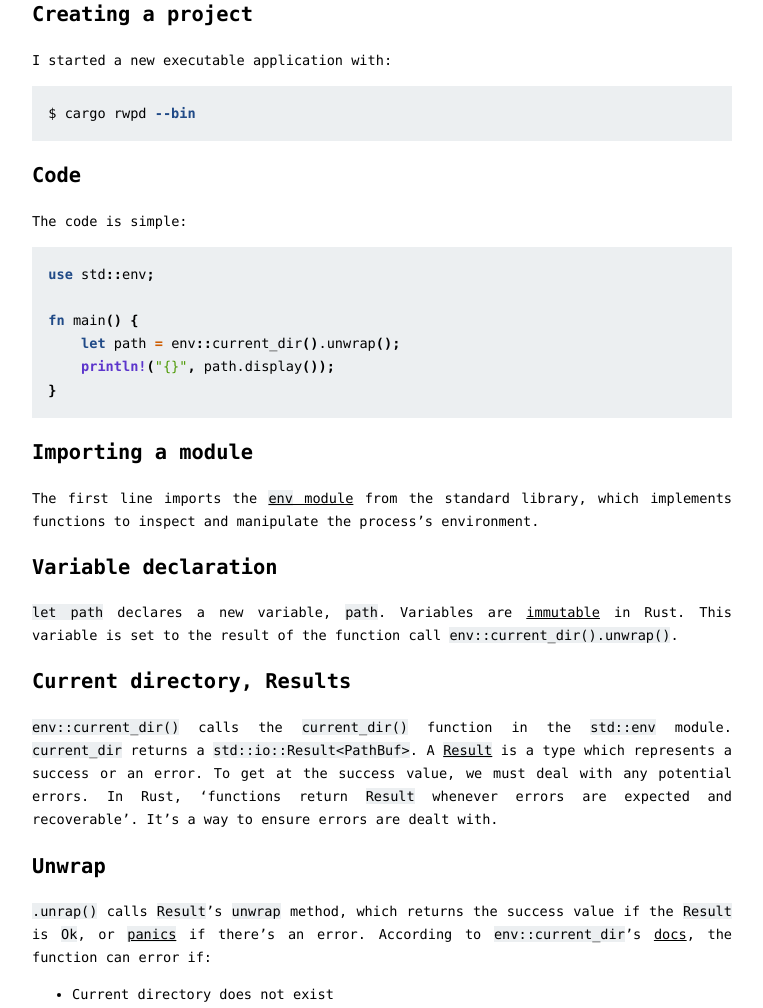
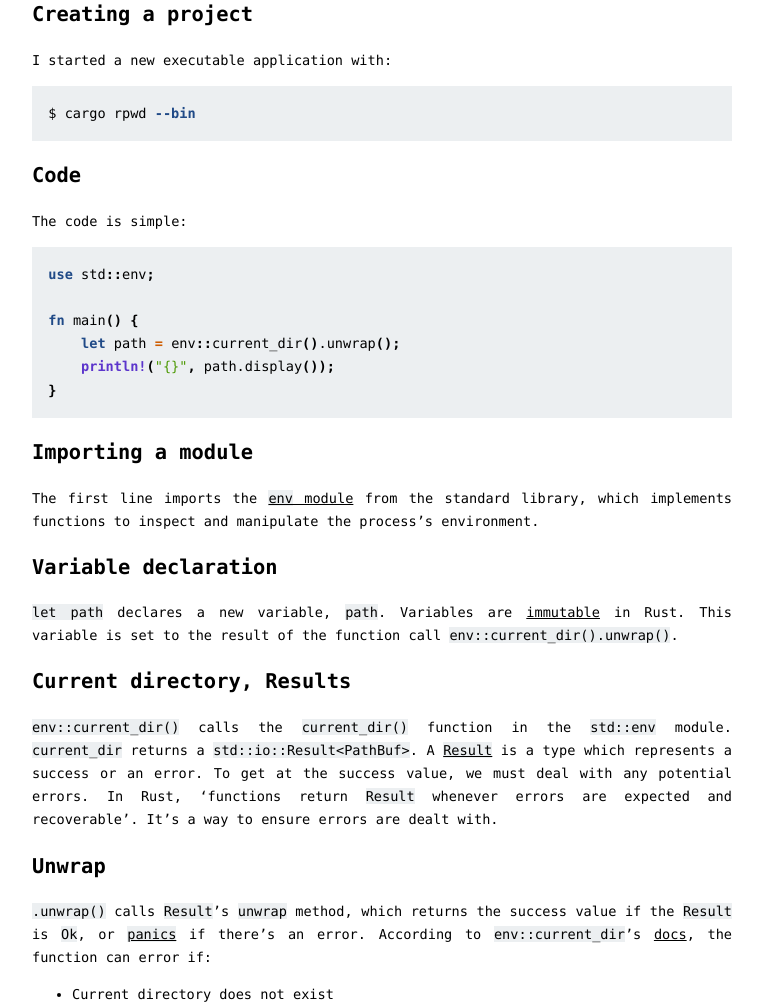
Before and after one commit to jamesroutley/routley.io, a Jekyll site: the page built from tech/_posts/2018-06-23-learning-rust-01.md, in a window 1280 px wide. Shown: the part 318-1326 px from the top of the page, without its empty margins (258-1021 px from the left). Built offline with Jekyll 4.4.1, drawn with Linux system fonts in a browser that asks for light colours.

Commit message:
Spelling

````diff
--- a/tech/_posts/2018-06-23-learning-rust-01.md
+++ b/tech/_posts/2018-06-23-learning-rust-01.md
@@ -14,7 +14,7 @@ Unix tool `pwd`, which prints out the current directory. I'm calling it `rpwd`.
 I started a new executable application with:
 
 ```sh
-$ cargo rwpd --bin
+$ cargo rpwd --bin
 ```
 
 ## Code
@@ -55,7 +55,7 @@ expected and recoverable'. It's a way to ensure errors are dealt with.
 
 ## Unwrap
 
-`.unrap()` calls `Result`'s `unwrap` method, which returns the success value if
+`.unwrap()` calls `Result`'s `unwrap` method, which returns the success value if
 the `Result` is `Ok`, or
 [`panics`](https://doc.rust-lang.org/std/macro.panic.html) if there's an error.
 According to `env::current_dir`'s
````
